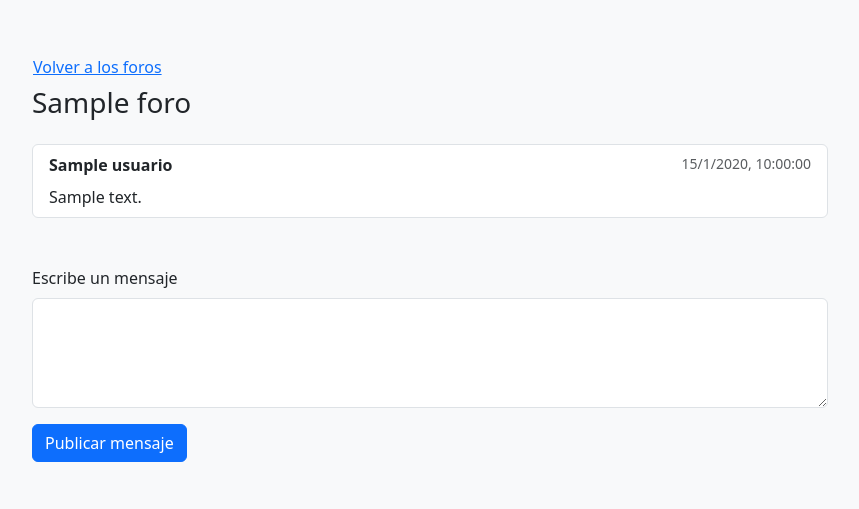
After one commit to WindedDiego/proyecto-cursos, a Node server app: page /cursos/1/foros/1 in a window 1280 px wide. The commit adds this page. Shown: the top 509 px of the page, without its empty margins (210-1069 px from the left). Run offline with Node 20, Linux system fonts and the light colour scheme; tables that the repository leaves empty hold one stand-in row (values such as "Sample post"); some libraries are stand-ins or nearby versions.

Commit message:
Añade módulo de foros por curso

```diff
--- /dev/null
+++ b/public/js/authenticated-form.js
@@ -0,0 +1,39 @@
+document.querySelectorAll('.js-authenticated-form').forEach((form) => {
+  form.addEventListener('submit', async (event) => {
+    event.preventDefault();
+
+    const token = localStorage.getItem('token');
+    if (!token) {
+      const returnTo = window.location.pathname + window.location.search;
+      window.location.assign(`/auth/login?returnTo=${encodeURIComponent(returnTo)}`);
+      return;
+    }
+
+    const errorElement = form.querySelector('[data-error]');
+    errorElement.hidden = true;
+
+    try {
+      const response = await fetch(form.action, {
+        method: 'POST',
+        headers: {
+          Authorization: `Bearer ${token}`,
+          'Content-Type': 'application/x-www-form-urlencoded'
+        },
+        body: new URLSearchParams(new FormData(form))
+      });
+      const result = await response.json();
+
+      if (!response.ok) {
+        if (response.status === 401) {
+          localStorage.removeItem('token');
+        }
+        throw new Error(result.mensaje || 'No se pudo completar la operación');
+      }
+
+      window.location.assign(result.redirect);
+    } catch (error) {
+      errorElement.textContent = error.message;
+      errorElement.hidden = false;
+    }
+  });
+});
--- a/src/app.js
+++ b/src/app.js
@@ -32,6 +32,7 @@ const examenesRoutes = require('./routes/examenes');
 
 // ⭐👉 Importar rutas de tareas
 const tareasRoutes = require('./routes/tareas');
+const forosRoutes = require('./routes/foros');
 
 // ⭐👉 Conectar rutas de cursos
 app.use('/cursos', cursosRoutes);
@@ -41,6 +42,7 @@ app.use('/examenes', examenesRoutes);
 
 // ⭐👉 Conectar rutas de tareas
 app.use('/cursos/:id_curso/tareas', tareasRoutes);
+app.use('/cursos/:id_curso/foros', forosRoutes);
 
 // Hacemos que los contenidos dependan (cuelguen) de un curso específico
 app.use('/cursos/:id_curso/contenidos', contenidosRoutes);
--- a/src/associations.js
+++ b/src/associations.js
@@ -3,9 +3,22 @@
 const Examen = require('./models/Examen');
 const Pregunta = require('./models/Pregunta');
 const Respuesta = require('./models/Respuesta');
+const Curso = require('./models/Curso');
+const Usuario = require('./models/Usuario');
+const Foro = require('./models/Foro');
+const MensajeForo = require('./models/MensajeForo');
 
 Examen.hasMany(Pregunta, { foreignKey: 'examen_id', sourceKey: 'id' });
 Pregunta.belongsTo(Examen, { foreignKey: 'examen_id', targetKey: 'id' });
 
 Pregunta.hasMany(Respuesta, { foreignKey: 'pregunta_id', sourceKey: 'id' });
 Respuesta.belongsTo(Pregunta, { foreignKey: 'pregunta_id', targetKey: 'id' });
+
+Curso.hasMany(Foro, { foreignKey: 'curso_id', as: 'foros' });
+Foro.belongsTo(Curso, { foreignKey: 'curso_id', as: 'curso' });
+
+Foro.hasMany(MensajeForo, { foreignKey: 'foro_id', as: 'mensajes' });
+MensajeForo.belongsTo(Foro, { foreignKey: 'foro_id', as: 'foro' });
+
+Usuario.hasMany(MensajeForo, { foreignKey: 'usuario_id', as: 'mensajesForo' });
+MensajeForo.belongsTo(Usuario, { foreignKey: 'usuario_id', as: 'autor' });
--- /dev/null
+++ b/src/controllers/foroController.js
@@ -0,0 +1,128 @@
+const Curso = require('../models/Curso');
+const Foro = require('../models/Foro');
+const MensajeForo = require('../models/MensajeForo');
+const Usuario = require('../models/Usuario');
+
+module.exports = {
+    listar: async (req, res) => {
+        try {
+            const curso = await Curso.findByPk(req.params.id_curso);
+            if (!curso) {
+                return res.status(404).send('El curso no existe');
+            }
+
+            const foros = await Foro.findAll({
+                where: { curso_id: curso.id },
+                order: [['id', 'DESC']]
+            });
+
+            res.render('foros/index', { curso, foros });
+        } catch (error) {
+            console.error(error);
+            res.status(500).send('Error al cargar los foros');
+        }
+    },
+
+    crearForm: async (req, res) => {
+        try {
+            const curso = await Curso.findByPk(req.params.id_curso);
+            if (!curso) {
+                return res.status(404).send('El curso no existe');
+            }
+
+            res.render('foros/crear', { curso });
+        } catch (error) {
+            console.error(error);
+            res.status(500).send('Error al cargar el formulario del foro');
+        }
+    },
+
+    crear: async (req, res) => {
+        try {
+            const curso = await Curso.findByPk(req.params.id_curso);
+            if (!curso) {
+                return res.status(404).json({ mensaje: 'El curso no existe' });
+            }
+
+            const titulo = String(req.body.titulo || '').trim();
+            if (!titulo || titulo.length > 150) {
+                return res.status(400).json({ mensaje: 'El título es obligatorio y admite hasta 150 caracteres' });
+            }
+
+            const foro = await Foro.create({ curso_id: curso.id, titulo });
+            res.status(201).json({ redirect: `/cursos/${curso.id}/foros/${foro.id}` });
+        } catch (error) {
+            console.error(error);
+            res.status(500).json({ mensaje: 'Error al crear el foro' });
+        }
+    },
+
+    detalle: async (req, res) => {
+        try {
+            const foro = await Foro.findOne({
+                where: {
+                    id: req.params.foroId,
+                    curso_id: req.params.id_curso
+                },
+                include: [{
+                    model: MensajeForo,
+                    as: 'mensajes',
+                    separate: true,
+                    order: [['fecha', 'ASC'], ['id', 'ASC']],
+                    include: [{
+                        model: Usuario,
+                        as: 'autor',
+                        attributes: ['id', 'nombre']
+                    }]
+                }]
+            });
+
+            if (!foro) {
+                return res.status(404).send('El foro no existe');
+            }
+
+            res.render('foros/detalle', { foro, cursoId: req.params.id_curso });
+        } catch (error) {
+            console.error(error);
+            res.status(500).send('Error al cargar el foro');
+        }
+    },
+
+    enviarMensaje: async (req, res) => {
+        try {
+            const foro = await Foro.findOne({
+                where: {
+                    id: req.params.foroId,
+                    curso_id: req.params.id_curso
+                }
+            });
+            if (!foro) {
+                return res.status(404).json({ mensaje: 'El foro no existe' });
+            }
+
+            const usuario = await Usuario.findByPk(req.usuario.id);
+            if (!usuario) {
+                return res.status(401).json({ mensaje: 'El usuario del token ya no existe' });
+            }
+
+            const contenido = String(req.body.contenido || '').trim();
+            if (!contenido) {
+                return res.status(400).json({ mensaje: 'El mensaje no puede estar vacío' });
+            }
+
+            await MensajeForo.create({
+                foro_id: foro.id,
+                usuario_id: usuario.id,
+                contenido,
+                fecha: new Date()
+            });
+
+            res.status(201).json({
+                redirect: `/cursos/${req.params.id_curso}/foros/${foro.id}`
+            });
+        } catch (error) {
+            console.error(error);
+            res.status(500).json({ mensaje: 'Error al publicar el mensaje' });
+        }
+    }
+};
--- a/src/views/cursos/detalle.ejs
+++ b/src/views/cursos/detalle.ejs
@@ -3,6 +3,7 @@
 <p><%= curso.descripcion %></p>
 
 <a href="/cursos/<%= curso.id %>/editar">Editar curso</a>
+<a href="/cursos/<%= curso.id %>/foros">Foros del curso</a>
 
 <form action="/cursos/<%= curso.id %>/eliminar" method="POST">
   <button type="submit">Eliminar</button>
--- /dev/null
+++ b/src/views/foros/detalle.ejs
@@ -0,0 +1,43 @@
+<!DOCTYPE html>
+<html lang="es">
+<head>
+  <meta charset="UTF-8">
+  <meta name="viewport" content="width=device-width, initial-scale=1">
+  <title><%= foro.titulo %></title>
+  <link href="https://cdn.jsdelivr.net/npm/bootstrap@5.3.0/dist/css/bootstrap.min.css" rel="stylesheet">
+</head>
+<body class="bg-light">
+  <main class="container py-5" style="max-width: 820px">
+    <a href="/cursos/<%= cursoId %>/foros" class="btn btn-link px-0">Volver a los foros</a>
+    <h1 class="h3 mb-4"><%= foro.titulo %></h1>
+
+    <section aria-label="Mensajes del foro" class="mb-5">
+      <% if (foro.mensajes.length) { %>
+        <ul class="list-group">
+          <% foro.mensajes.forEach(mensaje => { %>
+            <li class="list-group-item">
+              <div class="d-flex justify-content-between gap-3 mb-2">
+                <strong><%= mensaje.autor.nombre %></strong>
+                <time class="text-muted small"><%= mensaje.fecha ? new Date(mensaje.fecha).toLocaleString('es-ES') : '' %></time>
+              </div>
+              <p class="mb-0" style="white-space: pre-wrap"><%= mensaje.contenido %></p>
+            </li>
+          <% }) %>
+        </ul>
+      <% } else { %>
+        <p class="text-muted">Todavía no hay mensajes en este foro.</p>
+      <% } %>
+    </section>
+
+    <form class="js-authenticated-form" action="/cursos/<%= cursoId %>/foros/<%= foro.id %>/mensajes" method="POST">
+      <div class="mb-3">
+        <label for="contenido" class="form-label">Escribe un mensaje</label>
+        <textarea id="contenido" name="contenido" class="form-control" rows="4" required></textarea>
+      </div>
+      <p class="text-danger" data-error role="alert" hidden></p>
+      <button type="submit" class="btn btn-primary">Publicar mensaje</button>
+    </form>
+  </main>
+  <script src="/js/authenticated-form.js" defer></script>
+</body>
+</html>
```
Also changed, not shown: src/models/Foro.js (added, +23 -0 lines), src/models/MensajeForo.js (added, +31 -0 lines), src/routes/foros.js (added, +12 -0 lines), src/views/auth/login.ejs (+35 -1 lines), src/views/foros/crear.ejs (added, +26 -0 lines), src/views/foros/index.ejs (added, +34 -0 lines).
